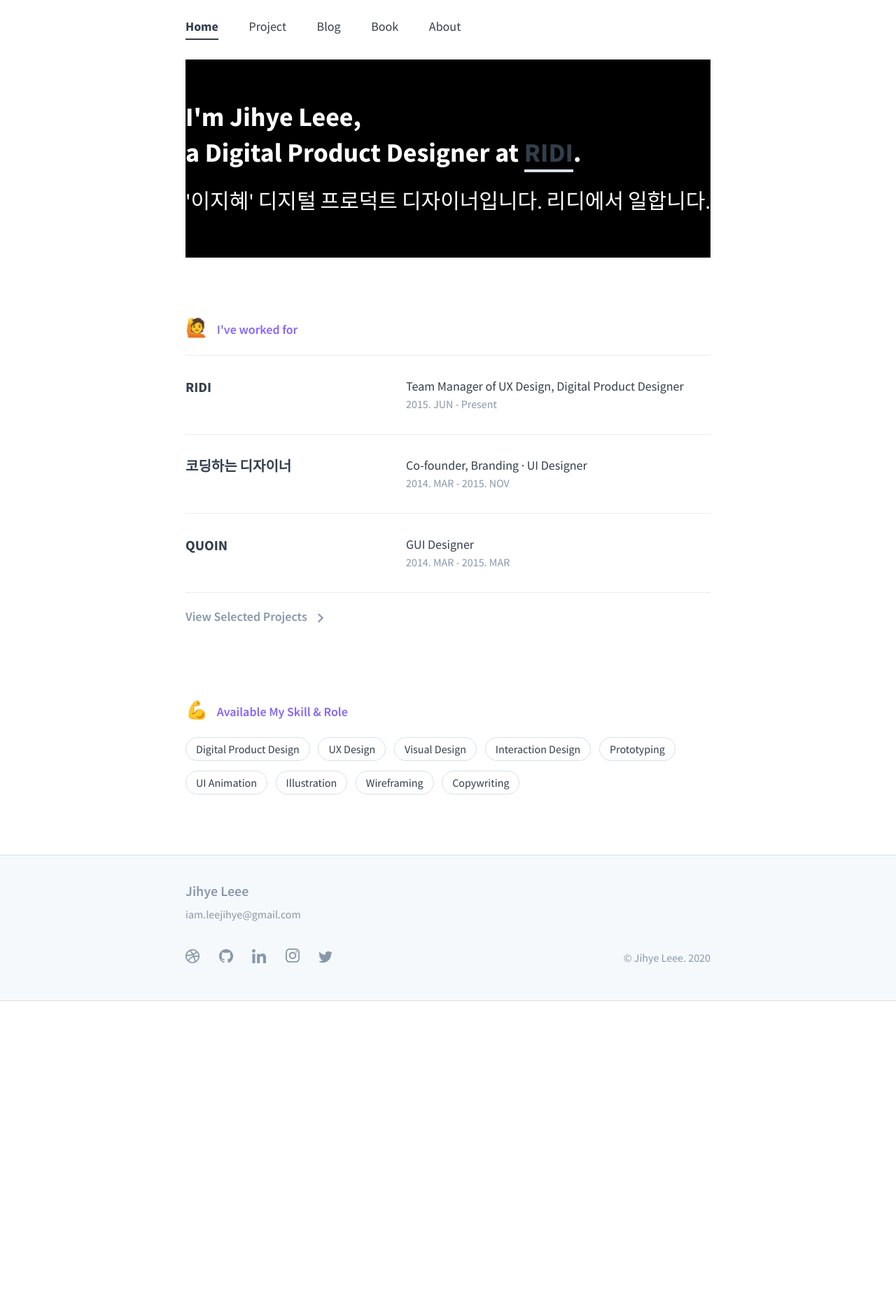
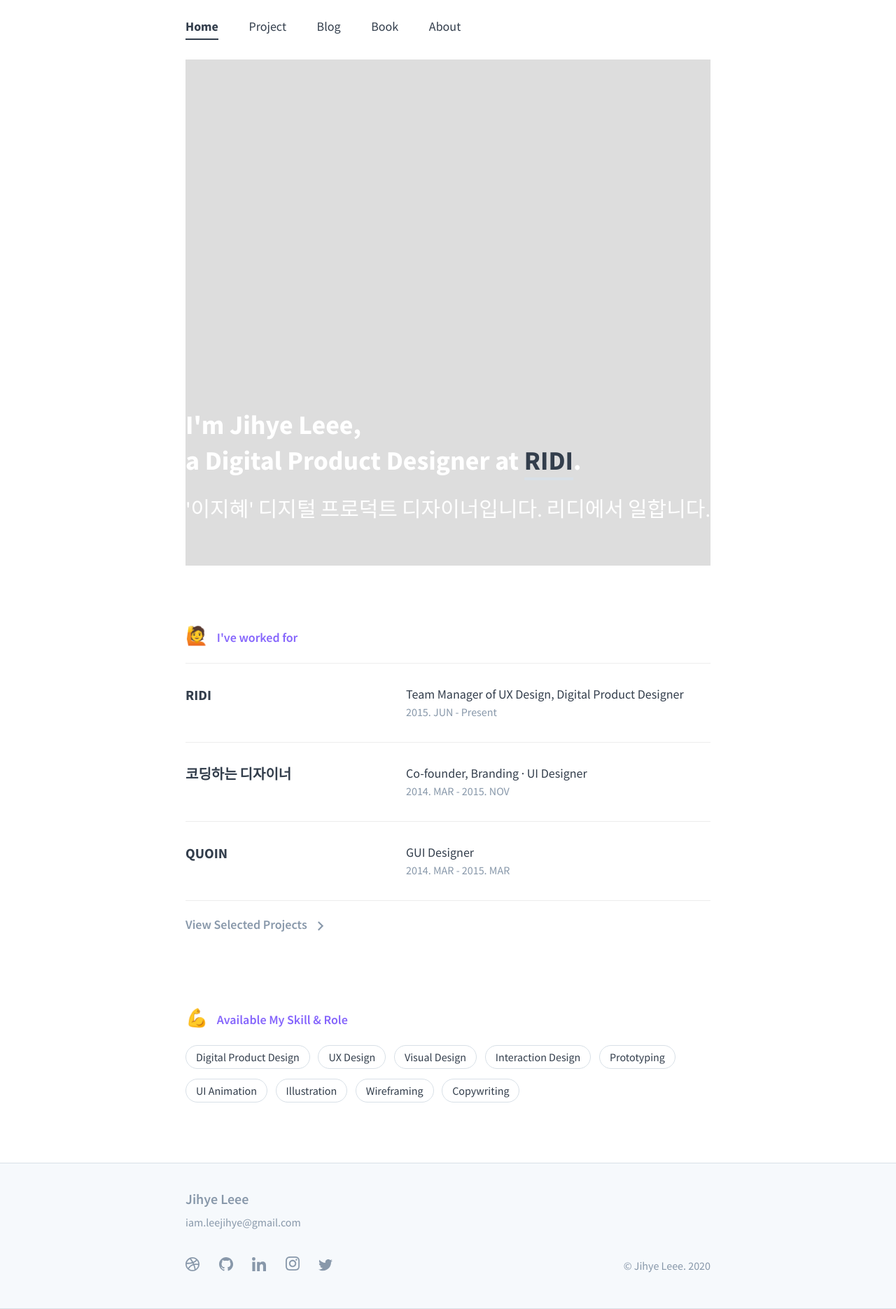
Before and after one commit to HeyHiHello17/HeyHiHello17.github.io, a Jekyll site: the page built from index.md, in a window 1280 px wide. Shown: the whole page at 70% size. Built offline with Jekyll 4.4.1, drawn with Linux system fonts in a browser that asks for light colours; before the commit the page ends 1430 px from its top, so only the background shows below that.

Commit message:
세션수정(1)

```diff
--- a/_sass/_section.scss
+++ b/_sass/_section.scss
@@ -6,9 +6,9 @@
 
 
 section.explanation {
-    padding-top: 60px;
+    padding-top: 500px;
     padding-bottom: 60px;
-    background-color: black;
+    background-color: #ddd;
     color:white;
 
     @media (max-width: $break-small) {
```
